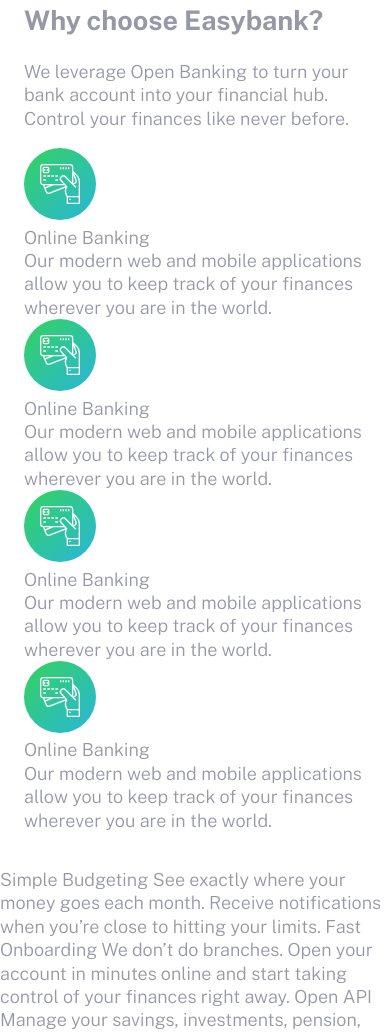
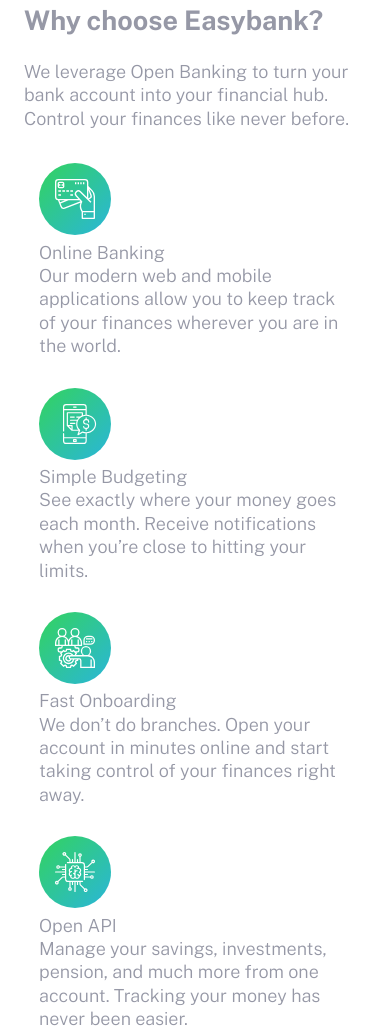
Before and after one commit to cnRachel/frontend-mentor-easybank, a plain HTML site: page index.html in a window 390 px wide. Shown: the part 647-1681 px from the top of the page. Drawn offline with nearby package versions, Linux system fonts and the light colour scheme.

Commit message:
allow stacks of two features in tablet
also matched correct icon to titles and descriptions

```diff
--- a/app/scss/_feature.scss
+++ b/app/scss/_feature.scss
@@ -1,12 +1,18 @@
 .feature {
     &__grid {
 
-        @include breakpoint_up(large) {
+        @include breakpoint_up(medium) {
             display: flex;
+            flex-wrap: wrap;
         }
     }
 
     &__item {
+        padding: 0.9375rem;
+
+        @include breakpoint-up(medium) {
+            flex: 0 0 50%;
+        }
         @include breakpoint_up(large) {
             flex: 1;
         }
--- a/index.html
+++ b/index.html
@@ -93,59 +93,43 @@
 
       <div class="feature__item">
         <div class="feature__icon">
-          <img src="/images/icon-online.svg">
+          <img src="/images/icon-budgeting.svg">
         </div>
         <div class="feature__title">
-          Online Banking
+          Simple Budgeting
         </div>
         <div class="feature__description">
-          Our modern web and mobile applications allow you to keep track of your finances
-          wherever you are in the world.</div>
+          See exactly where your money goes each month. Receive notifications when you’re
+  close to hitting your limits.</div>
       </div>
 
       <div class="feature__item">
         <div class="feature__icon">
-          <img src="/images/icon-online.svg">
+          <img src="/images/icon-onboarding.svg">
         </div>
         <div class="feature__title">
-          Online Banking
+          Fast Onboarding
         </div>
         <div class="feature__description">
-          Our modern web and mobile applications allow you to keep track of your finances
-          wherever you are in the world.</div>
+          We don’t do branches. Open your account in minutes online and start taking control
+  of your finances right away.</div>
       </div>
 
       <div class="feature__item">
         <div class="feature__icon">
-          <img src="/images/icon-online.svg">
+          <img src="/images/icon-api.svg">
         </div>
         <div class="feature__title">
-          Online Banking
+          Open API
         </div>
         <div class="feature__description">
-          Our modern web and mobile applications allow you to keep track of your finances
-          wherever you are in the world.</div>
+          Manage your savings, investments, pension, and much more from one account. Tracking
+  your money has never been easier.</div>
       </div>
 
     </div>
 
   </section>
-
-
-
-
-  Simple Budgeting
-  See exactly where your money goes each month. Receive notifications when you’re
-  close to hitting your limits.
-
-  Fast Onboarding
-  We don’t do branches. Open your account in minutes online and start taking control
-  of your finances right away.
-
-  Open API
-  Manage your savings, investments, pension, and much more from one account. Tracking
-  your money has never been easier.
-
 
 
   Latest Articles
```
Also changed, not shown: dist/style.css, 1 other file.
